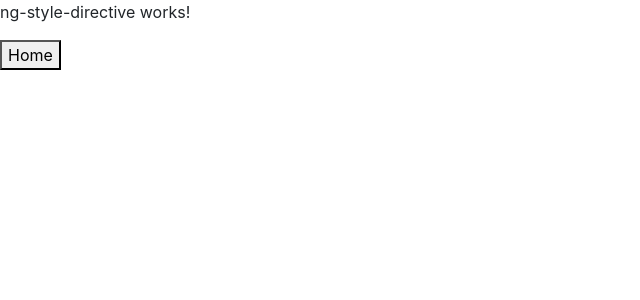
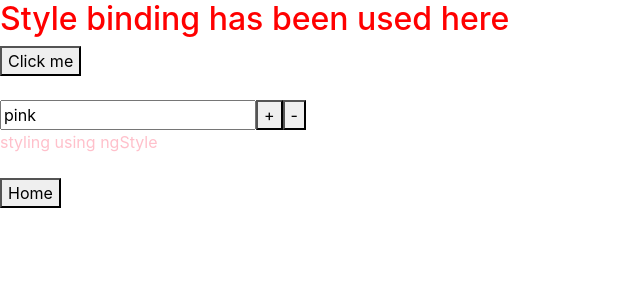
Before and after one commit to Surja1997/angular-fundas, an Angular app: page /ngStyle in a window 1280 px wide. Shown: the top 300 px of the page, without its empty margins (0-640 px from the left). Built offline with nearby package versions, Linux system fonts and the light colour scheme.

Commit message:
added ng Style directive

```diff
--- a/src/app/app.module.ts
+++ b/src/app/app.module.ts
@@ -8,7 +8,7 @@ import { LandingPageComponent } from './landing-page/landing-page.component';
 import { NgForDirectiveComponent } from './ng-for-directive/ng-for-directive.component';
 import { NgClassDirectiveComponent } from './ng-class-directive/ng-class-directive.component';
 import { NgStyleDirectiveComponent } from './ng-style-directive/ng-style-directive.component';
-
+import { FormsModule } from '@angular/forms';
 @NgModule({
   declarations: [
     AppComponent,
@@ -20,7 +20,8 @@ import { NgStyleDirectiveComponent } from './ng-style-directive/ng-style-directi
   ],
   imports: [
     BrowserModule,
-    AppRoutingModule
+    AppRoutingModule,
+    FormsModule
   ],
   providers: [],
   bootstrap: [AppComponent]
--- a/src/app/ng-style-directive/ng-style-directive.component.html
+++ b/src/app/ng-style-directive/ng-style-directive.component.html
@@ -1,2 +1,20 @@
-<p>ng-style-directive works!</p>
+<h2 [style.color]="hasError?'red':'green'">Style binding has been used here</h2>
+<button type="button" (click)="hasError=!hasError">Click me</button>
+<br>
+<br>
+
+<!--
+<h3 [ngStyle]="styleClasses">Here ngStyle directive has been used</h3>
+<button type="button" (click)="clickStatus=!clickStatus">ngStyle change</button> -->
+
+<input [(ngModel)]="color" />
+<button (click)="size = size + 1">+</button>
+<button (click)="size = size - 1">-</button>
+
+<div [ngStyle]="{'color': color, 'font-size': size + 'px'}">
+    styling using ngStyle
+</div>
+
+<br>
+
 <button type="button" class="home" routerLink="/">Home</button>
--- a/src/app/ng-style-directive/ng-style-directive.component.ts
+++ b/src/app/ng-style-directive/ng-style-directive.component.ts
@@ -1,4 +1,4 @@
-import { Component, OnInit } from '@angular/core';
+import { Component, OnInit, Input } from '@angular/core';
 
 @Component({
   selector: 'app-ng-style-directive',
@@ -7,9 +7,22 @@ import { Component, OnInit } from '@angular/core';
 })
 export class NgStyleDirectiveComponent implements OnInit {
 
+  public hasError=true
+  clickStatus=true
+  styleClasses={
+    'color': 'blue', 'font-size': 'this.size', 'font-weight': 'bold'
+  }
+
+  color = 'pink';
+  size = 16;
+  displayText = 'show-class';
+  visible = true;
+
   constructor() { }
 
   ngOnInit(): void {
   }
 
+
+
 }
```
